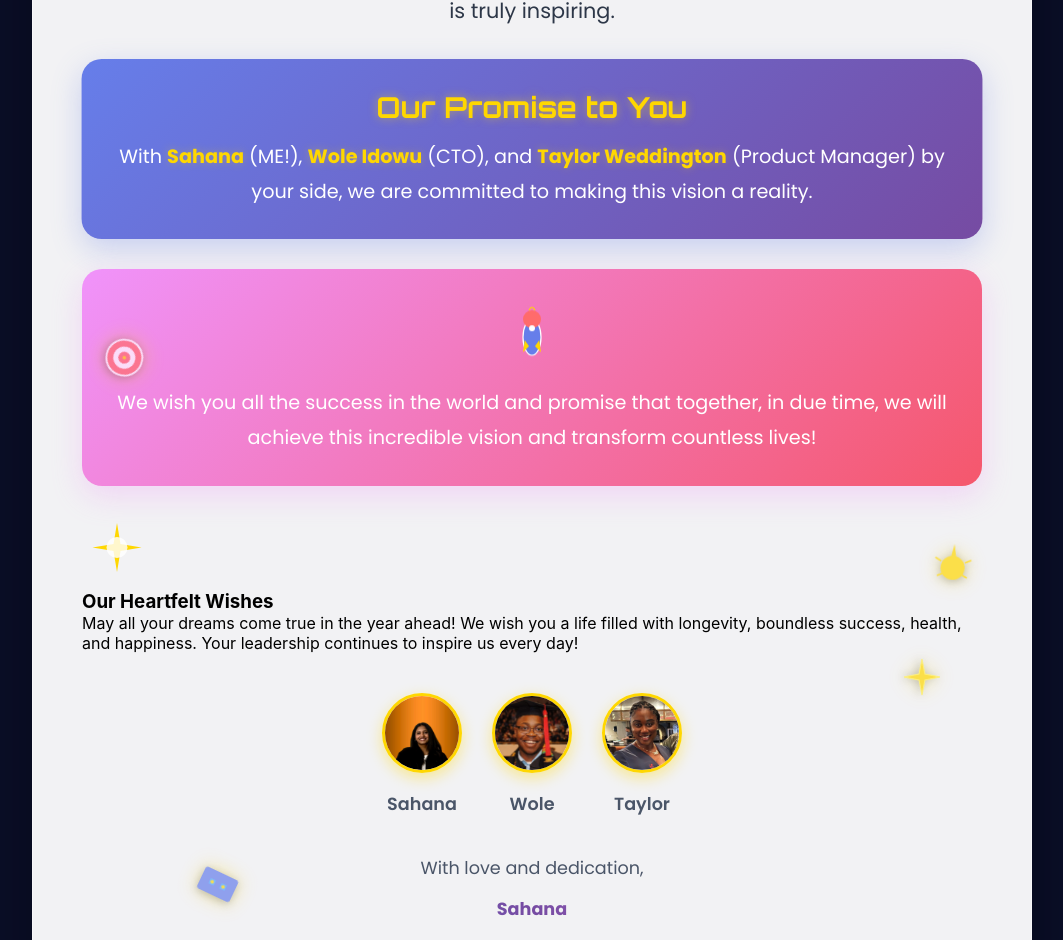
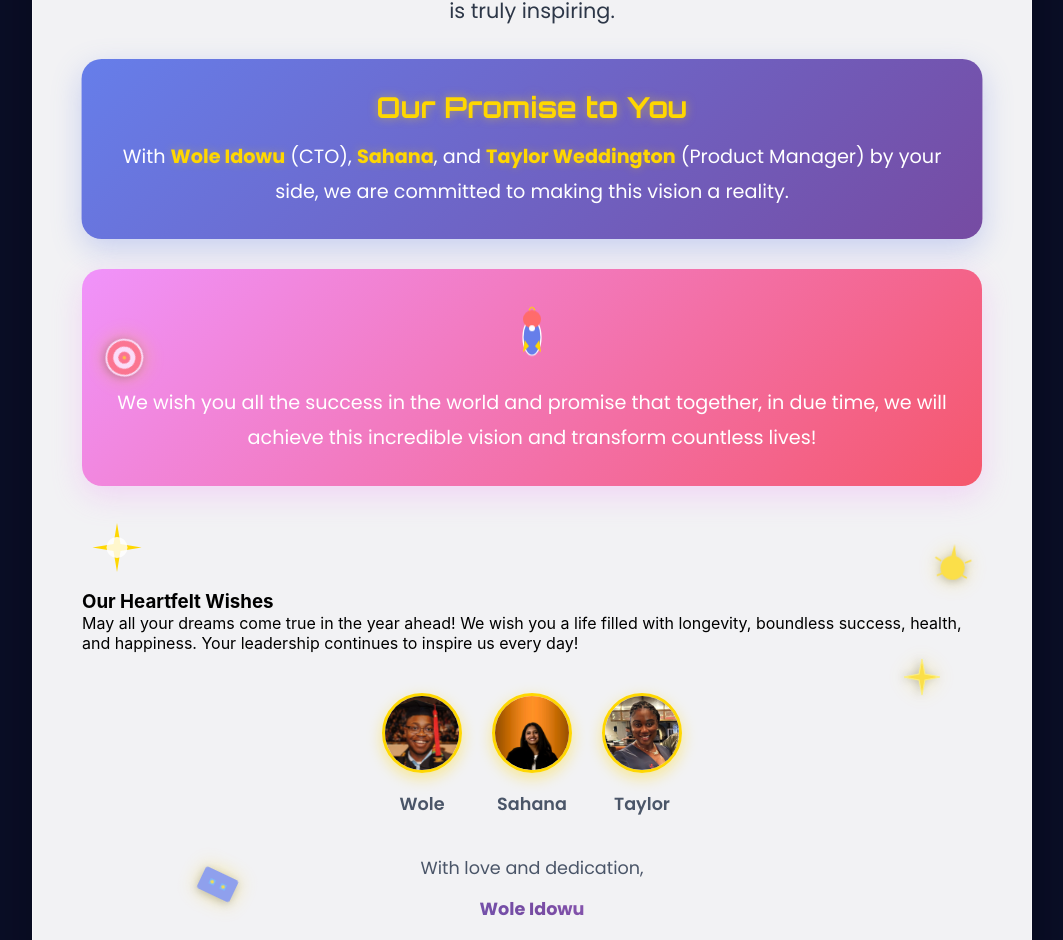
Before and after one commit to nvsahana/Website-Toyz-CEO, a React (Create React App) app in the folder toyz/: page / in a window 1280 px wide. Shown: the part 808-1748 px from the top of the page, without its empty margins (108-1171 px from the left). Built offline with nearby package versions, Linux system fonts and the light colour scheme.

Commit message:
updated things

```diff
--- a/toyz/src/BirthdayMessage.js
+++ b/toyz/src/BirthdayMessage.js
@@ -49,7 +49,7 @@ const BirthdayMessage = ({ onNavigateToVision }) => {
             <div className="team-commitment">
               <h3 className="commitment-title">Our Promise to You</h3>
               <p className="commitment-text">
-                With <strong>Sahana</strong> (ME!), <strong>Wole Idowu</strong> (CTO),
+                With <strong>Wole Idowu</strong> (CTO), <strong>Sahana</strong>,
                 and <strong>Taylor Weddington</strong> (Product Manager) by your side,
                 we are committed to making this vision a reality.
               </p>
@@ -95,12 +95,12 @@ const BirthdayMessage = ({ onNavigateToVision }) => {
             <div className="signature">
               <div className="team-photos">
                 <div className="team-photo-item">
+                  <img src={woleImg} alt="Wole" className="team-photo" />
+                  <p className="photo-name">Wole</p>
+                </div>
+                <div className="team-photo-item">
                   <img src={sahanaImg} alt="Sahana" className="team-photo" />
                   <p className="photo-name">Sahana</p>
-                </div>
-                <div className="team-photo-item">
-                  <img src={woleImg} alt="Wole" className="team-photo" />
-                  <p className="photo-name">Wole</p>
                 </div>
                 <div className="team-photo-item">
                   <img src={taylorImg} alt="Taylor" className="team-photo" />
@@ -108,8 +108,8 @@ const BirthdayMessage = ({ onNavigateToVision }) => {
                 </div>
               </div>
               <p>With love and dedication,</p>
-              <p className="team-names">Sahana</p>
-              <p className="team-motto">Together with Wole & Taylor - The Toyz Electronics Dream Team</p>
+              <p className="team-names">Wole Idowu</p>
+              <p className="team-motto">Together with Sahana & Taylor - The Toyz Electronics Dream Team</p>
             </div>
           </div>
         </div>
--- a/toyz/src/ToyzVision.js
+++ b/toyz/src/ToyzVision.js
@@ -398,17 +398,17 @@ const ToyzVision = ({ showHeroAnimation }) => {
           <div className="team-members">
             <div className="team-member">
               <div className="member-avatar">
+                <img src={woleImg} alt="Wole Idowu" className="member-photo" />
+              </div>
+              <h3>Wole Idowu</h3>
+              <p className="member-role">CTO • Tech Architect</p>
+            </div>
+            <div className="team-member">
+              <div className="member-avatar">
                 <img src={sahanaImg} alt="Sahana" className="member-photo" />
               </div>
               <h3>Sahana</h3>
               <p className="member-role">Core Developer</p>
-            </div>
-            <div className="team-member">
-              <div className="member-avatar">
-                <img src={woleImg} alt="Wole Idowu" className="member-photo" />
-              </div>
-              <h3>Wole Idowu</h3>
-              <p className="member-role">CTO • Tech Architect</p>
             </div>
             <div className="team-member">
               <div className="member-avatar">
```
